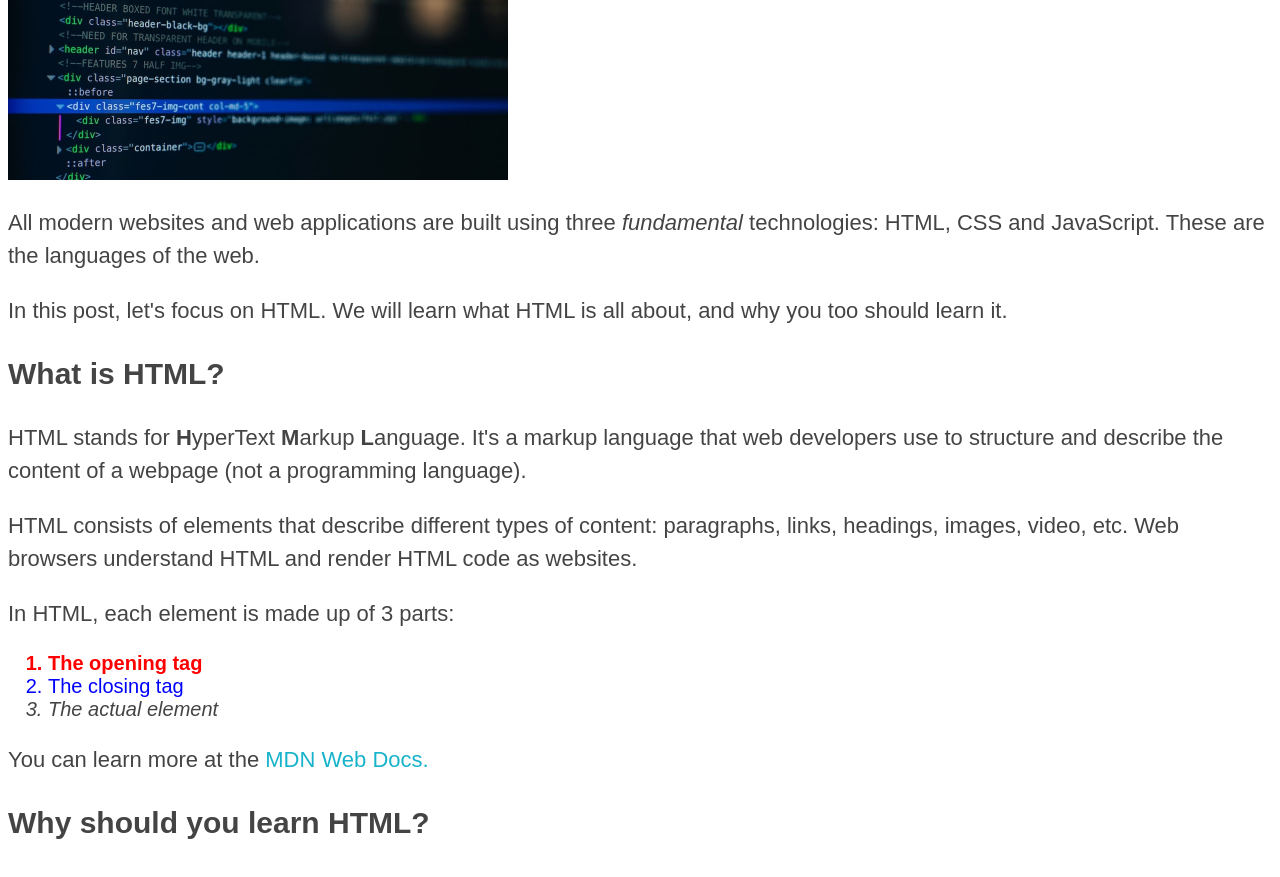
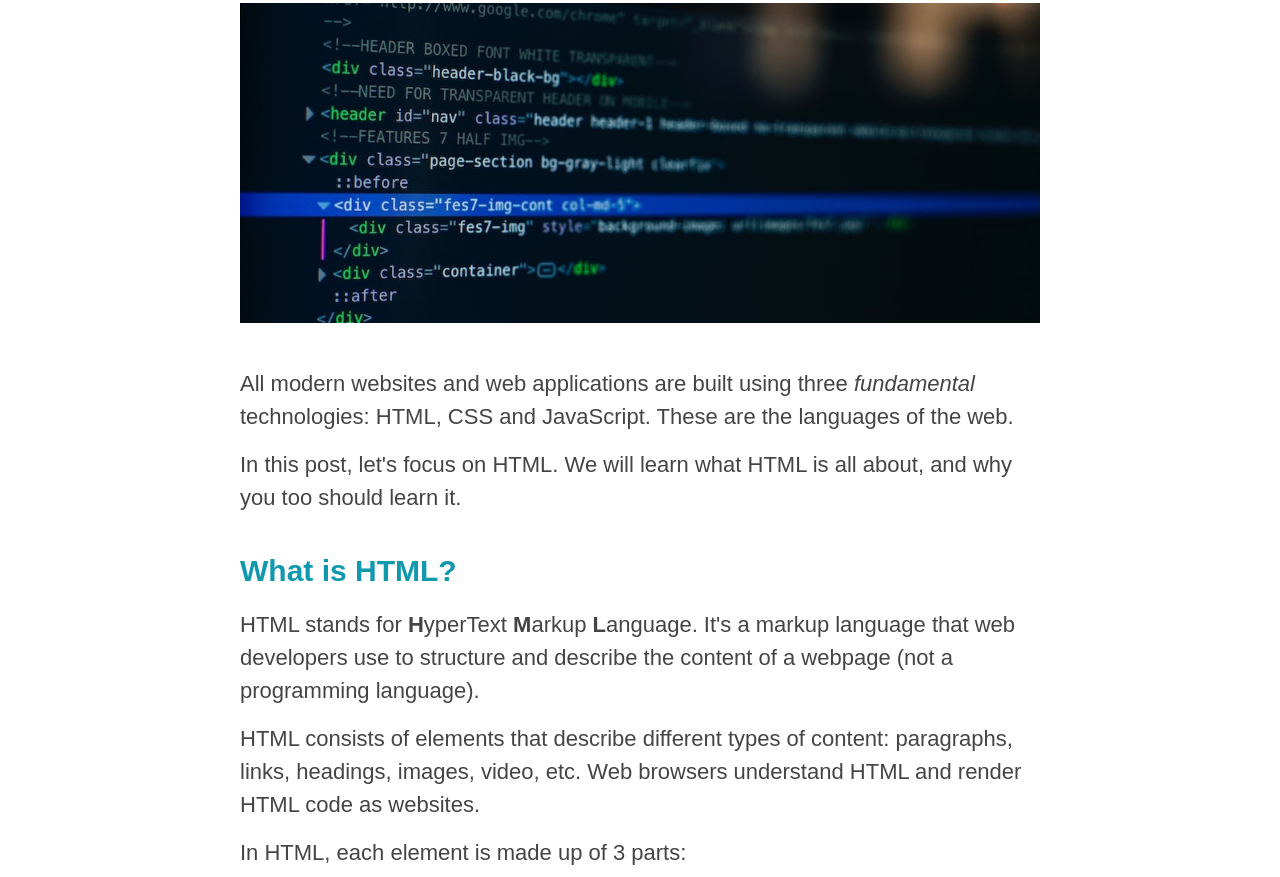
Before and after one commit to akshaymai/Html-Css-Design, a plain HTML site: page index_with_css.html in a window 1280 px wide. Shown: the part 364-1241 px from the top of the page. Drawn offline with Linux system fonts and the light colour scheme.

Commit message:
add coding chalanges

```diff
--- a/index_with_css.html
+++ b/index_with_css.html
@@ -1,13 +1,19 @@
 <!DOCTYPE html>
 <html lang="en">
-
   <head>
     <meta charset="UTF-8" />
     <meta name="viewport" content="width=device-width, initial-scale=1.0" />
     <title>My first web page</title>
     <style>
-
-    body{
+      * {
+        margin: 0;
+        padding: 0;
+      }
+      .container {
+        width: 800px;
+        margin: 0 auto;
+      }
+      body {
         border-top: 10px solid #1098ad;
         font-family: sans-serif;
         color: #444;
@@ -23,11 +29,11 @@ color: #444;
       #related {
         list-style: none;
       }
-.related-auther{
+      .related-auther {
         font-size: 16px;
         font-weight: bold;
       }
-footer p{
+      footer p {
         font-size: 5px;
       }
       h1 {
@@ -39,10 +45,14 @@ footer p{
 
       h2 {
         font-size: 40px;
+        margin-bottom: 30px;
       }
 
       h3 {
         font-size: 30px;
+        margin-bottom: 20px;
+        color: #1098ad;
+        margin-top: 40px;
       }
 
       h4 {
@@ -51,29 +61,50 @@ footer p{
         text-align: center;
       }
 
+      ul,
+      ol {
+        margin-left: 50px;
+        margin-bottom: 20px;
+      }
       p {
         font-size: 22px;
         line-height: 1.5;
+        margin-bottom: 15px;
       }
 
       li {
         font-size: 20px;
       }
-    #copywrite{
+      #copywrite {
         font-size: 16px;
       }
-    aside{
+      article {
+        margin-bottom: 60px;
+      }
+      aside {
         border-top: 5px solid #1098ad;
         border-bottom: 5px solid #1098ad;
         background-color: #f7f7f7;
-
+        padding: 50px 0;
+        width: 500px;
       }
-.main-header{
+      .main-header {
         background-color: #f7f7f7;
+        padding: 20px 40px;
+        margin-bottom: 60px;
+        height: 80px;
       }
-
-
- li:first-child {
+      .post-header {
+        margin-bottom: 40px;
+      }
+      li:last-child {
+        margin-bottom: 0;
+      }
+      .post-img {
+        width: 100%;
+        height: auto;
+      }
+      /* li:first-child {
 font-weight: bold;
 color: red;
 }
@@ -104,15 +135,14 @@ a:active{
   color: yellow;
   font-size: 30px;
 
-}
-
+} */
 
       /* !impotant>>>inline>>>#id selector>>>class() or pschedo(:)>>>elements>>>universal(*) */
-
     </style>
   </head>
 
   <body>
+    <div class="container">
       <header class="main-header">
         <h1>📘 The Code Magazine</h1>
         <nav>
@@ -124,11 +154,19 @@ a:active{
       </header>
 
       <article>
-    <header>
+        <header class="post-header">
           <h2>The Basic Language of the Web: HTML</h2>
           <img src="/images/laura-jones.jpg" alt="jk" height="50" width="50" />
-      <p>Posted by <strong>Laura Jones</strong> on Monday, June 21st 2027</p>
-      <img src="/images/post-img.jpg" height="200" width="500" alt="jk" />
+          <p>
+            Posted by <strong>Laura Jones</strong> on Monday, June 21st 2027
+          </p>
+          <img
+            src="/images/post-img.jpg"
+            height="200"
+            width="500"
+            alt="jk"
+            class="post-img"
+          />
         </header>
 
         <p>
@@ -138,10 +176,10 @@ a:active{
           web.
         </p>
         <p>
-      In this post, let's focus on HTML. We will learn what HTML is all about,
-      and why you too should learn it.
+          In this post, let's focus on HTML. We will learn what HTML is all
+          about, and why you too should learn it.
         </p>
-    <h3>What is HTML? </h3>
+        <h3>What is HTML?</h3>
 
         <p>
           HTML stands for <strong>H</strong>yperText <strong>M</strong>arkup
@@ -152,8 +190,8 @@ a:active{
 
         <p>
           HTML consists of elements that describe different types of content:
-      paragraphs, links, headings, images, video, etc. Web browsers understand
-      HTML and render HTML code as websites.
+          paragraphs, links, headings, images, video, etc. Web browsers
+          understand HTML and render HTML code as websites.
         </p>
         <p>In HTML, each element is made up of 3 parts:</p>
         <ol>
@@ -164,14 +202,18 @@ a:active{
 
         <p>
           You can learn more at the
-      <a target="_blank" href="https://developer.mozilla.org/en-US/docs/Web/HTML">MDN Web Docs.</a>
+          <a
+            target="_blank"
+            href="https://developer.mozilla.org/en-US/docs/Web/HTML"
+            >MDN Web Docs.</a
+          >
         </p>
 
-    <h3>Why should you learn HTML? </h3>
+        <h3>Why should you learn HTML?</h3>
 
         <p>
-      There are countless reasons for learning the fundamental language of the
-      web. Here are 5 of them:
+          There are countless reasons for learning the fundamental language of
+          the web. Here are 5 of them:
         </p>
         <ul>
           <li>To be able to use the fundamental web dev language</li>
@@ -185,24 +227,37 @@ a:active{
         </ul>
 
         <p>Hopefully you learned something new here. See you next time!</p>
-
-
       </article>
       <aside>
         <h4>Related post</h4>
         <ul id="related">
           <li>
-          <img src="images/related-1.jpg" alt="Person programming" width="75" width="75" />
+            <img
+              src="images/related-1.jpg"
+              alt="Person programming"
+              width="75"
+              width="75"
+            />
             <a href="#">How to Learn Web Development</a>
             <p class="related-auther">By Jonas Schmedtmann</p>
           </li>
           <li>
-          <img src="images/related-2.jpg" alt="Lightning" width="75" heigth="75" />
+            <img
+              src="images/related-2.jpg"
+              alt="Lightning"
+              width="75"
+              heigth="75"
+            />
             <a href="#">The Unknown Powers of CSS</a>
             <p class="related-auther">By Jim Dillon</p>
           </li>
           <li>
-          <img src="images/related-3.jpg" alt="JavaScript code on a screen" width="75" height="75" />
+            <img
+              src="images/related-3.jpg"
+              alt="JavaScript code on a screen"
+              width="75"
+              height="75"
+            />
             <a href="#">Why JavaScript is Awesome</a>
             <p class="related-auther">By Matilda</p>
           </li>
@@ -210,7 +265,8 @@ a:active{
       </aside>
 
       <footer>
-    <p id="copywrite">Copyright &copy; 2027 by The Code Magazine.</p></footer>
+        <p id="copywrite">Copyright &copy; 2027 by The Code Magazine.</p>
+      </footer>
+    </div>
   </body>
-
 </html>
```
Also changed, not shown: Challenge2.html (+19 -4 lines). Lines whose indentation alone changed are shown as unchanged.
